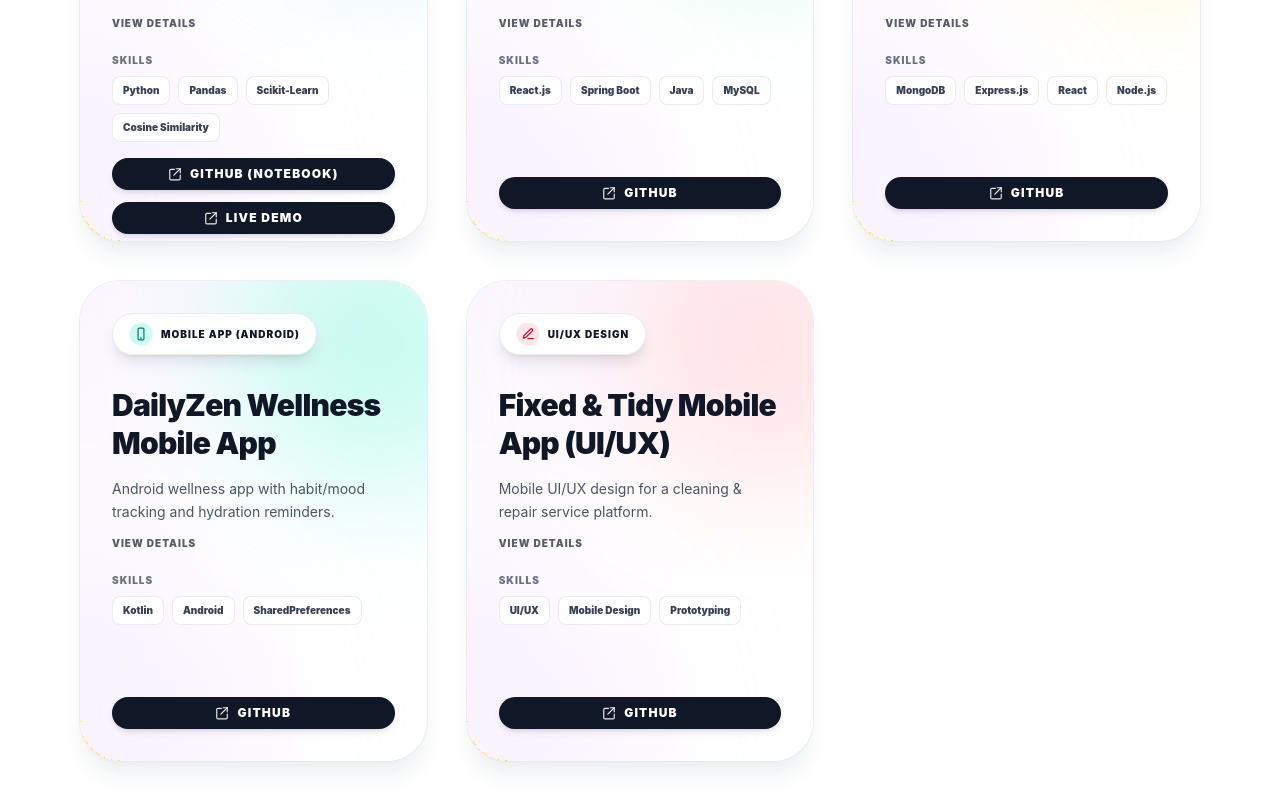
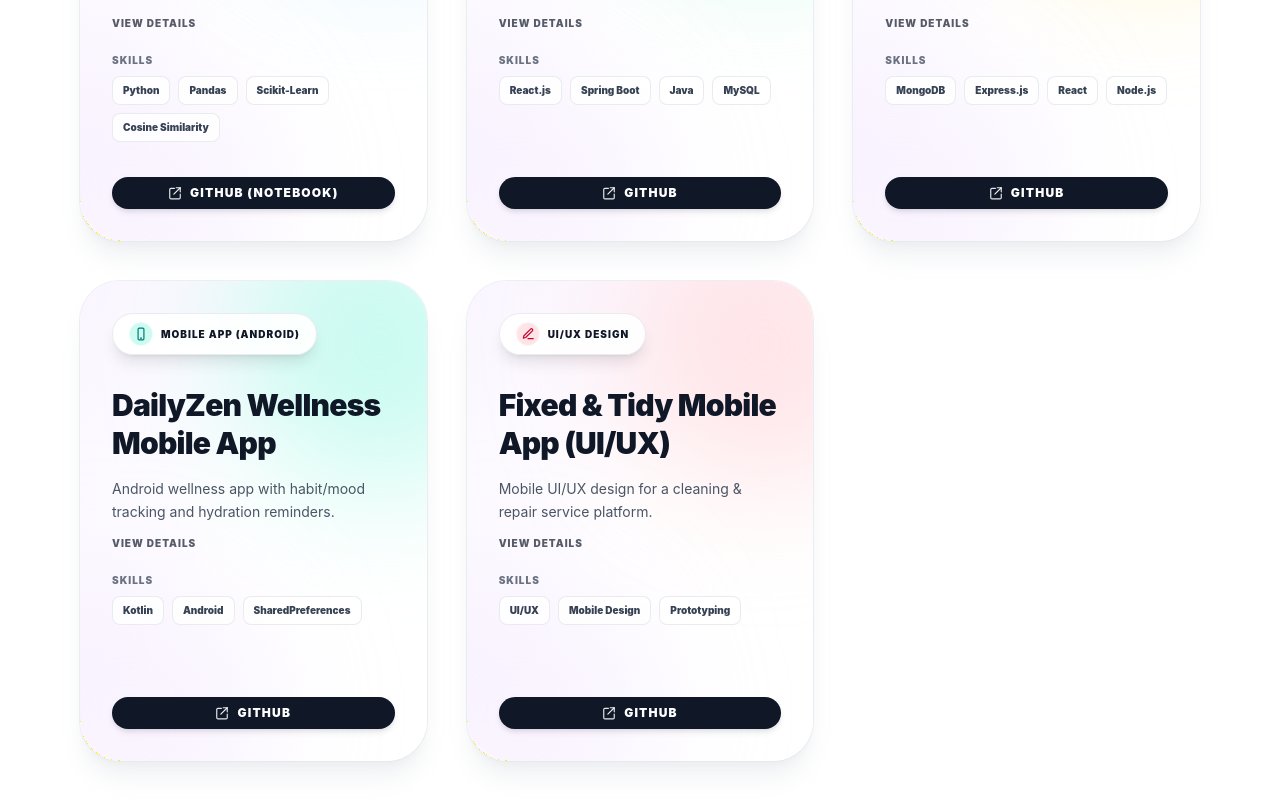
Before and after one commit to gayanieka/my-portfolio, a React (Vite) app: page / in a window 1280 px wide. Shown: the part 2710-3510 px from the top of the page. Built offline with nearby package versions, Linux system fonts and the light colour scheme.

Commit message:
removed unnessary detail

```diff
--- a/src/components/Projects.jsx
+++ b/src/components/Projects.jsx
@@ -194,8 +194,7 @@ const projectsData = [
       new URL('../images/movie_2.png', import.meta.url).href
     ],
   links: [
-    { label: "GitHub (Notebook)", href: "https://github.com/gayanieka/Movie_prediction.git" },
-    { label: "Live Demo", href: "#" }
+    { label: "GitHub (Notebook)", href: "https://github.com/gayanieka/Movie_prediction.git" }
   ]
 },
   {
```
